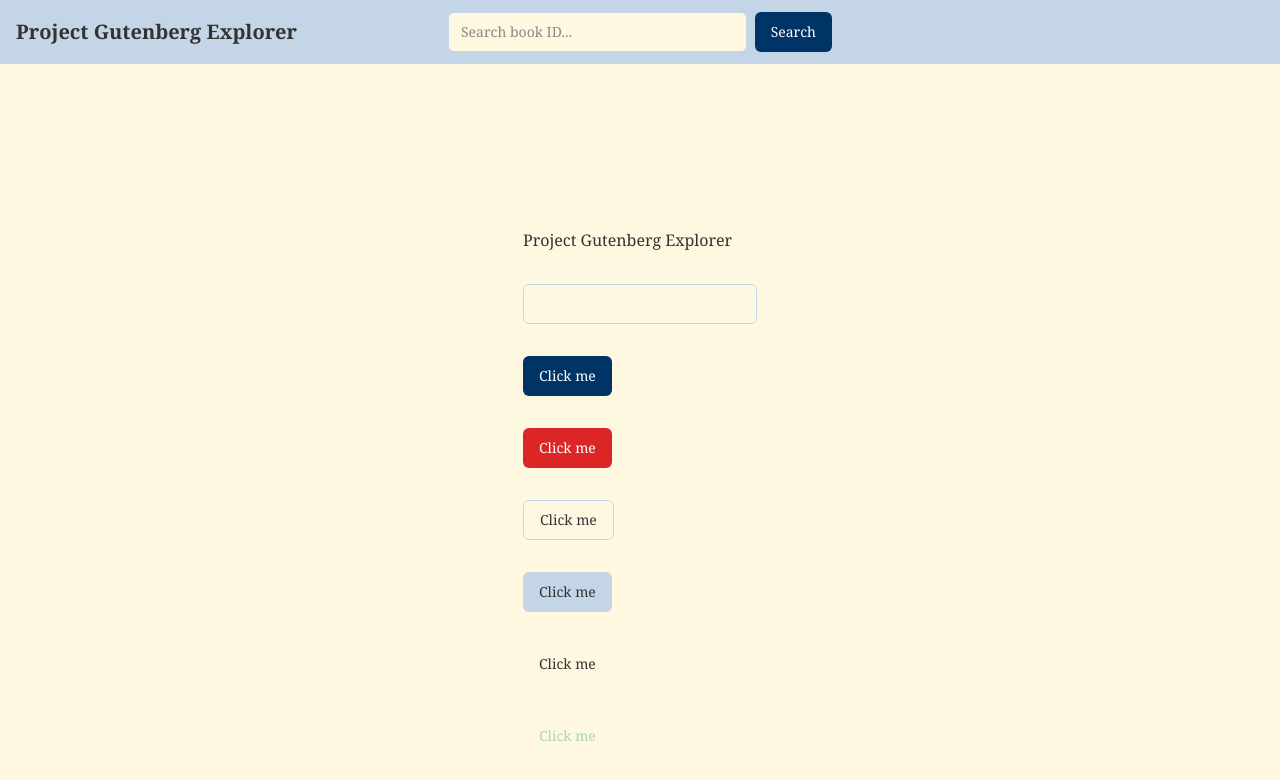
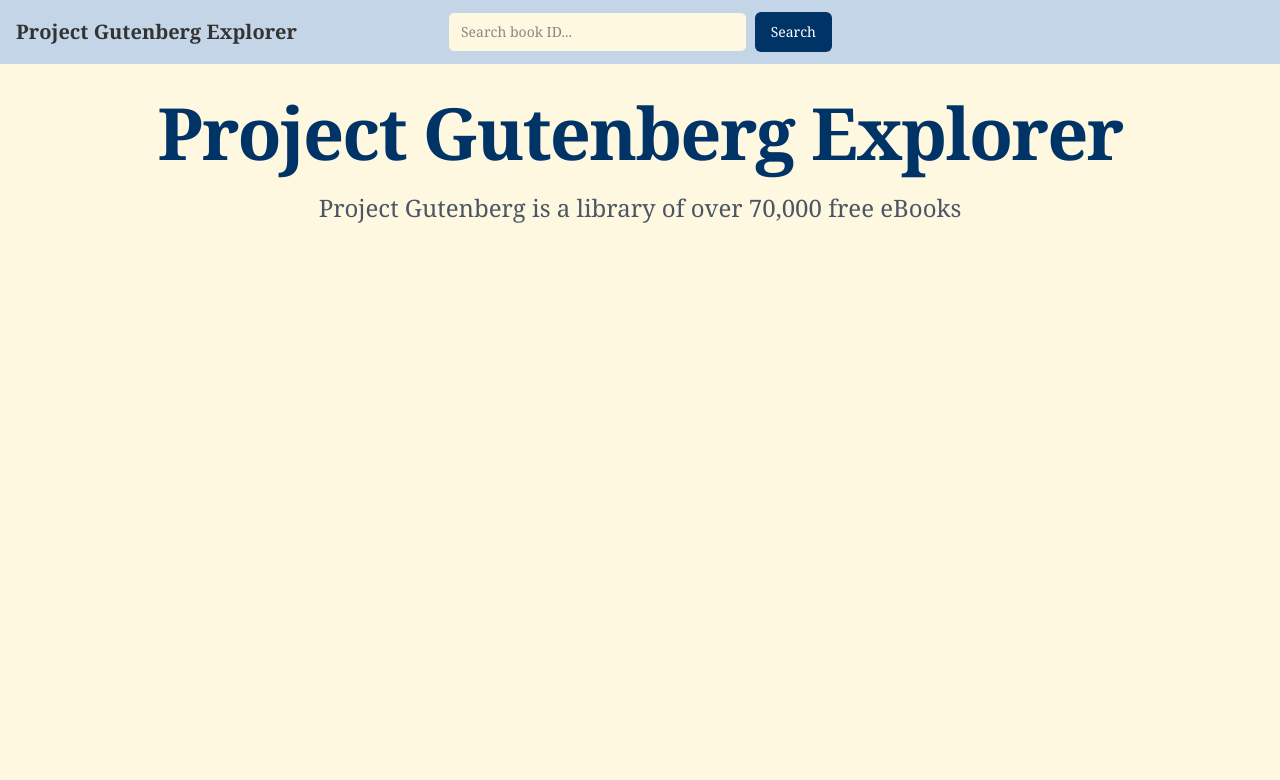
Before and after one commit to nmaswood/gutten-browser, a Next.js app: page / in a window 1280 px wide. Shown: the top 780 px of the page. Built offline with nearby package versions, Linux system fonts and the light colour scheme.

Commit message:
feat: Updated layout and landing page

```diff
--- a/src/app/globals.css
+++ b/src/app/globals.css
@@ -11,6 +11,7 @@
   --gutten-green: #a8d5ba;
   --gutten-text: #333333;
   --gutten-muted-text: #888888;
+  --gutten-muted: #e6dfc8;
   --gutten-ring: #6197d1;
 }
 
--- a/src/app/layout.tsx
+++ b/src/app/layout.tsx
@@ -16,7 +16,11 @@
     <html lang="en">
       <body className="antialiased">
         <Header />
-        {children}
+        <div className="min-h-[calc(100vh-64px)] bg-background">
+          <main className="container mx-auto px-4 py-8 flex flex-col items-center">
+            {children}
+          </main>
+        </div>
       </body>
     </html>
   );
--- a/src/app/page.tsx
+++ b/src/app/page.tsx
@@ -1,20 +1,12 @@
-import { Button } from "@/components/ui/Button";
-import { Input } from "@/components/ui/Input";
-
 export default function Home() {
   return (
-    <div className="grid grid-rows-[20px_1fr_20px] items-center justify-items-center min-h-screen p-8 pb-20 gap-16 sm:p-20 font-[family-name:var(--font-geist-sans)]">
-      <main className="flex flex-col gap-8 row-start-2 items-center sm:items-start">
-        <h1>Project Gutenberg Explorer</h1>
-        <Input />
-        <Button>Click me</Button>
-        <Button variant="destructive">Click me</Button>
-        <Button variant="outline">Click me</Button>
-        <Button variant="secondary">Click me</Button>
-        <Button variant="ghost">Click me</Button>
-        <Button variant="link">Click me</Button>
-      </main>
-      <footer className="row-start-3 flex gap-6 flex-wrap items-center justify-center"></footer>
-    </div>
+    <>
+      <h2 className="text-5xl md:text-7xl font-bold text-guttenDarkBlue mb-6 tracking-tight">
+        Project Gutenberg Explorer
+      </h2>
+      <p className="text-xl md:text-2xl text-gray-600 leading-relaxed max-w-2xl">
+        Project Gutenberg is a library of over 70,000 free eBooks
+      </p>
+    </>
   );
 }
```
